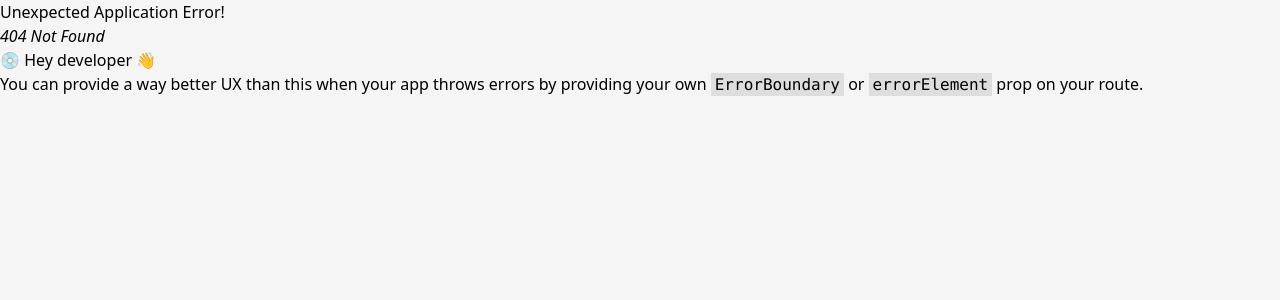
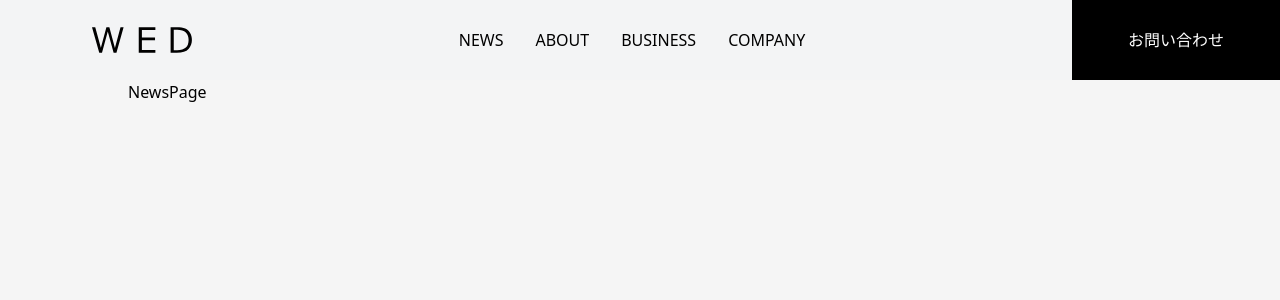
Before and after one commit to arafipro/react-corporate-website, a React (Vite) app: page /news in a window 1280 px wide. Before the commit this address had no page. Shown: the top 300 px of the page. Built offline with nearby package versions, Linux system fonts and the light colour scheme.

Commit message:
feat: add news-page
ニュースページを仮作成
routerにニュースページのパスを追加
ヘッダーのリンクを修正

```diff
--- a/src/components/header.tsx
+++ b/src/components/header.tsx
@@ -9,7 +9,7 @@
   return (
     <header className="h-20 flex justify-between items-center fixed top-0 left-0 right-0 bg-gray-100/80 z-10">
       <h1 className="w-48 lg:flex justify-end items-end pl-4">
-        <a href="#">
+        <a href="/">
           <img src="/logo.svg" alt="logo" width="100" height="100" />
         </a>
       </h1>
@@ -25,7 +25,7 @@
         } flex-col lg:flex-row absolute lg:relative top-20 lg:top-0 left-0 w-full lg:w-auto bg-white lg:bg-transparent`}
       >
         <li className="p-4">
-          <MenuLink href="#">NEWS</MenuLink>
+          <MenuLink href="/news">NEWS</MenuLink>
         </li>
         <li className="p-4">
           <MenuLink href="#">ABOUT</MenuLink>
--- a/src/main.tsx
+++ b/src/main.tsx
@@ -3,11 +3,16 @@
 import { createBrowserRouter, RouterProvider } from "react-router-dom";
 import App from "./App";
 import "./index.css";
+import NewsPage from "./news-page";
 
 const router = createBrowserRouter([
   {
     path: "/",
     element: <App />,
+  },
+  {
+    path: "/news",
+    element: <NewsPage />,
   },
 ]);
 
--- /dev/null
+++ b/src/news-page.tsx
@@ -0,0 +1,10 @@
+import Header from "./components/header";
+
+export default function NewsPage() {
+  return (
+    <>
+      <Header />
+      <main className="max-w-5xl mx-auto mt-20">NewsPage</main>
+    </>
+  );
+}
```
